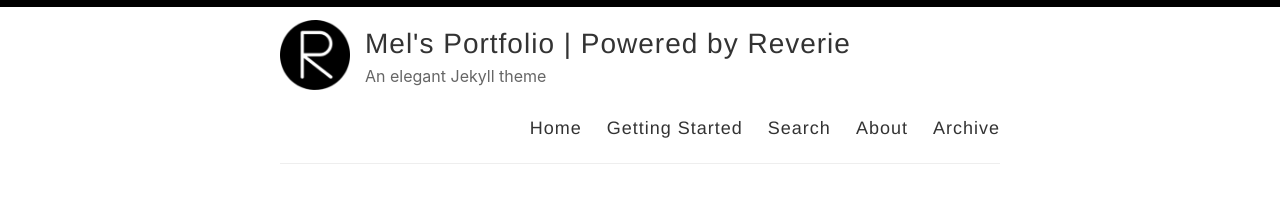
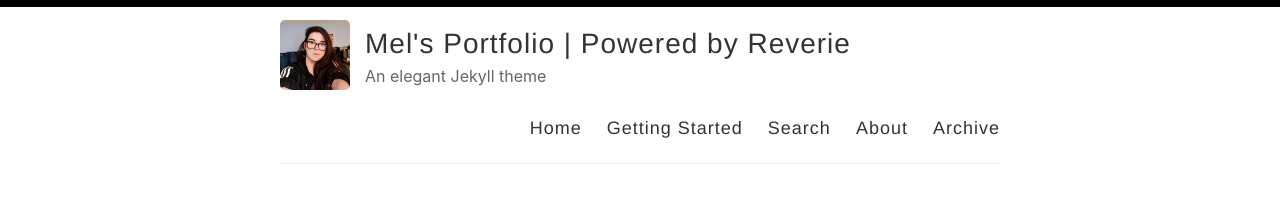
Before and after one commit to ClockWorkElementals/ClockWorkElementals.github.io, a Jekyll site: the page built from index.html, in a window 1280 px wide. Shown: the top 197 px of the page. Built offline with Jekyll 4.4.1, drawn with Linux system fonts in a browser that asks for light colours; the list of posts is cut into pages by our own code.

Commit message:
Update _config.yml

```diff
--- a/_config.yml
+++ b/_config.yml
@@ -12,7 +12,7 @@
 description: An elegant Jekyll theme
 
 # URL of your avatar or profile pic (you could use your GitHub profile pic)
-avatar: /images/reverie.png
+avatar: /images/ClockWorkElementalsProfile.png
 
 #
 # Flags below are optional
```
